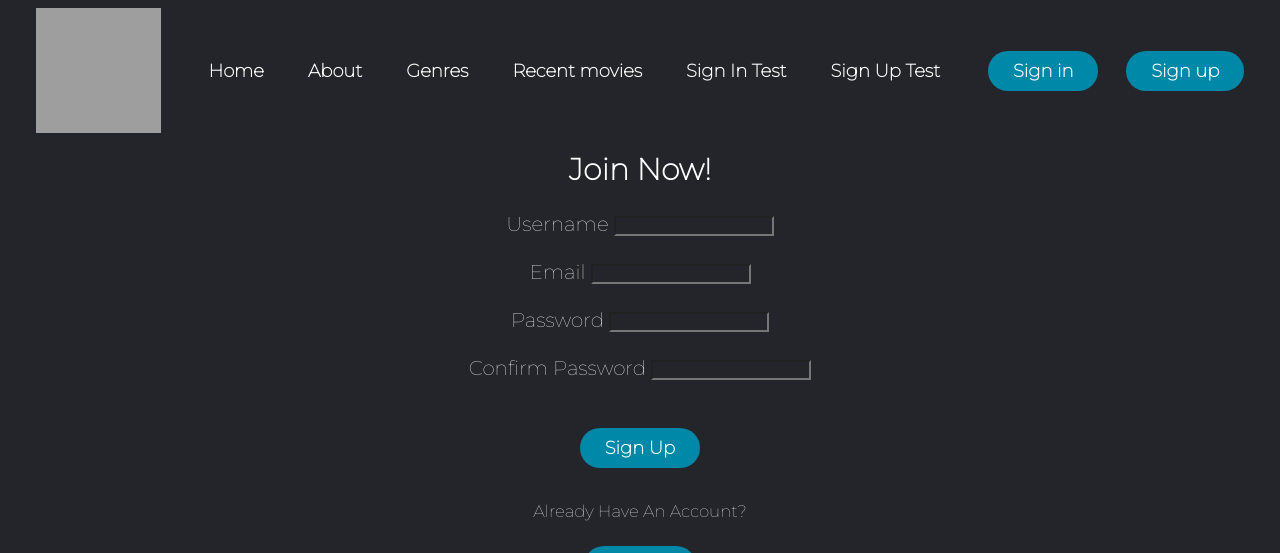
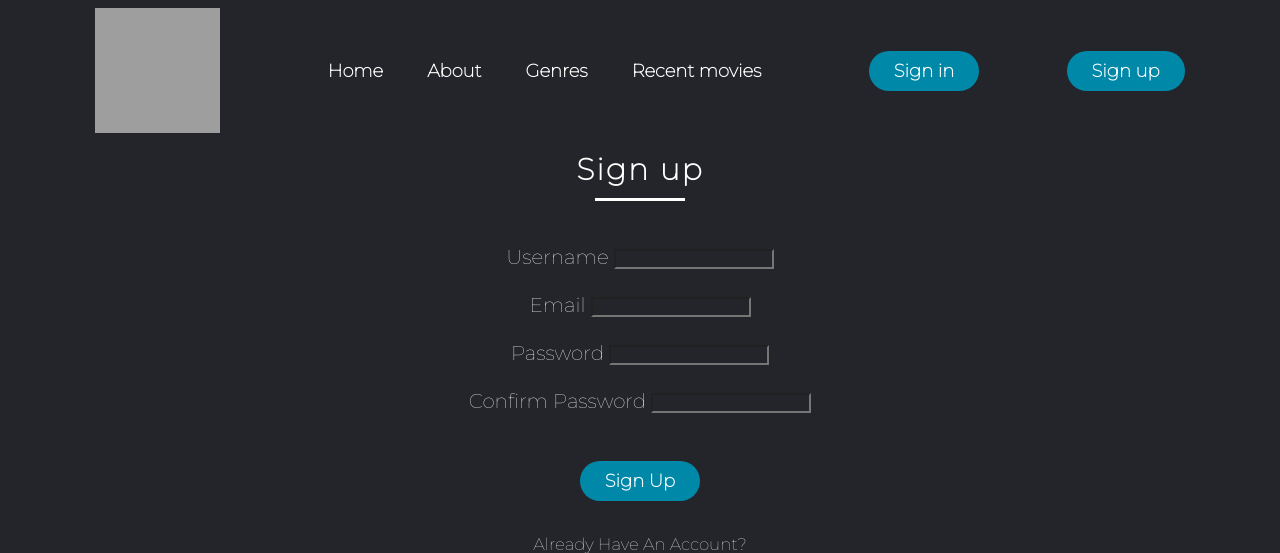
Before and after one commit to HYOB99/MovieRecSite, a Flask app: page /sign_up in a window 1280 px wide. Shown: the top 553 px of the page. Run offline with Flask 2, Linux system fonts and the light colour scheme; grey boxes are pictures that could not be loaded.

Commit message:
add changes

```diff
--- a/app.py
+++ b/app.py
@@ -1,40 +1,33 @@
+from datetime import datetime
 from flask import Flask, render_template, url_for, flash, redirect
 from forms import SignupForm, SignInForm
 from flask_sqlalchemy import SQLAlchemy
-from datetime import datetime
-
-
 
 app = Flask(__name__)
-
 app.config['SECRET_KEY'] = 'c4ebd5c19784795cce458b28cf63e20a' #Used Secrets module in python to generate a secret key to protect against some potential attacks.
 app.config['SQLALCHEMY_DATABASE_URI'] = 'sqlite:///site.db' #specifying the relative path to the current file
+# db = SQLAlchemy(app)
 
+# #creating user model
+# class User(db.Model):
+#     id = db.Column(db.Integer, primary_key=True) #it is going to be a primary key and it's unique.
+#     username = db.Column(db.String(20), unique=True, nullable=False) #Max 20 characters. It can't be a null value.
+#     email = db.Column(db.String(120), unique=True, nullable=False) #Max 120 characters. Can't be a null value.
+#     password = db.Column(db.String(60), nullable=False) #Also hasing password, so 60 max characters for password.
+#     posts = db.relationship('Post', backref='author', lazy=True) #has a relationship to post model. Backref is a simply way to declare a new property of on the Post class. Lazy defines when SQLAlchemy will load the data from the databse.
 
-#creating an instance
-db = SQLAlchemy(app)
+#     def __repr__(self): #How our object is printed
+#         return f"User('{self.username}', '{self.email}')"
 
-#creating user model
-class User(db.Model):
-    id = db.Column(db.Integer, primary_key=True) #it is going to be a primary key and it's unique.
-    username = db.Column(db.String(20), unique=True, nullable=False) #Max 20 characters. It can't be a null value.
-    email = db.Column(db.String(120), unique=True, nullable=False) #Max 120 characters. Can't be a null value.
-    image_file = db.Column(db.String(20), nullable=False, default='default.jpg') #Profile picture. Going to use hash, so max character should be 20.
-    password = db.Column(db.String(60), nullable=False) #Also hasing password, so 60 max characters for password.
-    posts = db.relationship('Post', backref='author', lazy=True) #has a relationship to post model. Backref is a simply way to declare a new property of on the Post class. Lazy defines when SQLAlchemy will load the data from the databse.
-
-    def __repr__(self): #How our object is printed
-        return f"User('{self.username}', '{self.email}', '{self.image_file}')"
-
-class Post(db.Model):
-    id = db.Column(db.Integer, primary_key=True) #it is going to be a primary key and it's unique.
-    title = db.Column(db.String(100), nullable=False)
-    date_posted = db.Column(db.DateTime, nullable=False, default=datetime.utcnow)
-    content = db.Column(db.Text, nullable=False)
-    user_id = db.Column(db.Integer, db.ForeignKey('user.id'), nullable=False) #id of an author.
-    def __repr__(self): #How our object is printed
-        return f"Post('{self.title}','{self.date_posted}')"
-
+# #creating post model
+# class Post(db.Model):
+#     id = db.Column(db.Integer, primary_key=True) #it is going to be a primary key and it's unique.
+#     title = db.Column(db.String(100), nullable=False)
+#     date_posted = db.Column(db.DateTime, nullable=False, default=datetime.utcnow)
+#     content = db.Column(db.Text, nullable=False)
+#     user_id = db.Column(db.Integer, db.ForeignKey('user.id'), nullable=False) #id of an author.
+#     def __repr__(self): #How our object is printed
+#         return f"Post('{self.title}','{self.date_posted}')"
 
 @app.route("/")
 @app.route("/home")
@@ -65,11 +58,3 @@ def sign_up_page():
         flash(f'Account created for {form.username.data}!', 'sucess')
         return redirect(url_for('main_page'))
     return render_template('sign_up.html', title='Sign Up', form=form)
-
-@app.route("/sign_in_test")
-def sign_in_test_page():
-    return render_template('signintest.html', title='SignUpTest')
-
-@app.route("/sign_up_test")
-def sign_up_test_page():
-    return render_template('signuptest.html', title='SignInTest')
--- a/static/about.css
+++ b/static/about.css
@@ -61,3 +61,6 @@
     display: inline-block;
     text-align: center;
 }
+/* p{
+    text-align: center;
+} */
--- a/static/forms.css
+++ b/static/forms.css
@@ -56,8 +56,16 @@ button:hover {
 }
 
 h1{
-    color:hsl(0, 4%, 9%);
+    color: #ffff;
     font-size: 30px;
+}
+h1:after {
+    content: '';
+    background:hsl(0, 0%, 100%);
+    display: block;
+    height: 3px;
+    width: 90px;
+    margin: 10px auto;
 }
 
 p {
--- a/templates/layout.html
+++ b/templates/layout.html
@@ -22,8 +22,6 @@
             <li><a href="{{ url_for('about_page') }}">About</a></li>
             <li><a href="{{ url_for('genres_page') }}">Genres</a></li>
             <li><a href="{{ url_for('recent_movies_page') }}">Recent movies</a></li>
-            <li><a href="{{ url_for('sign_in_test_page') }}">Sign In Test</a></li>
-            <li><a href="{{ url_for('sign_up_test_page') }}">Sign Up Test</a></li>
         </ul>
     </nav>
         <a class="cta" href="{{ url_for('sign_in_page') }}"><button>Sign in</button></a>
--- a/templates/sign_in.html
+++ b/templates/sign_in.html
@@ -5,7 +5,7 @@
     <form method="POST" action="">
         {{ form.hidden_tag() }}
         <fieldset class="form-group">
-            <legend class="biggest-text">Sign In</legend>
+            <h1>Sign In</h1>
             <br>
             <div class="form-group">
                 {{ form.email.label(class="form-control-label") }}
--- a/templates/sign_up.html
+++ b/templates/sign_up.html
@@ -5,7 +5,7 @@
     <form method="POST" action="">
         {{ form.hidden_tag() }}
         <fieldset class="form-group">
-            <legend class="biggest-text">Join Now!</legend>
+            <h1>Sign up</h1>
             <br>
             <div class="form-group">
                 {{ form.username.label(class="form-control-label") }}
```
Also changed, not shown: static/signin.css (deleted, +0 -9 lines), static/signup.css (deleted, +0 -9 lines), templates/signintest.html (deleted, +0 -12 lines), templates/signuptest.html (deleted, +0 -13 lines).
